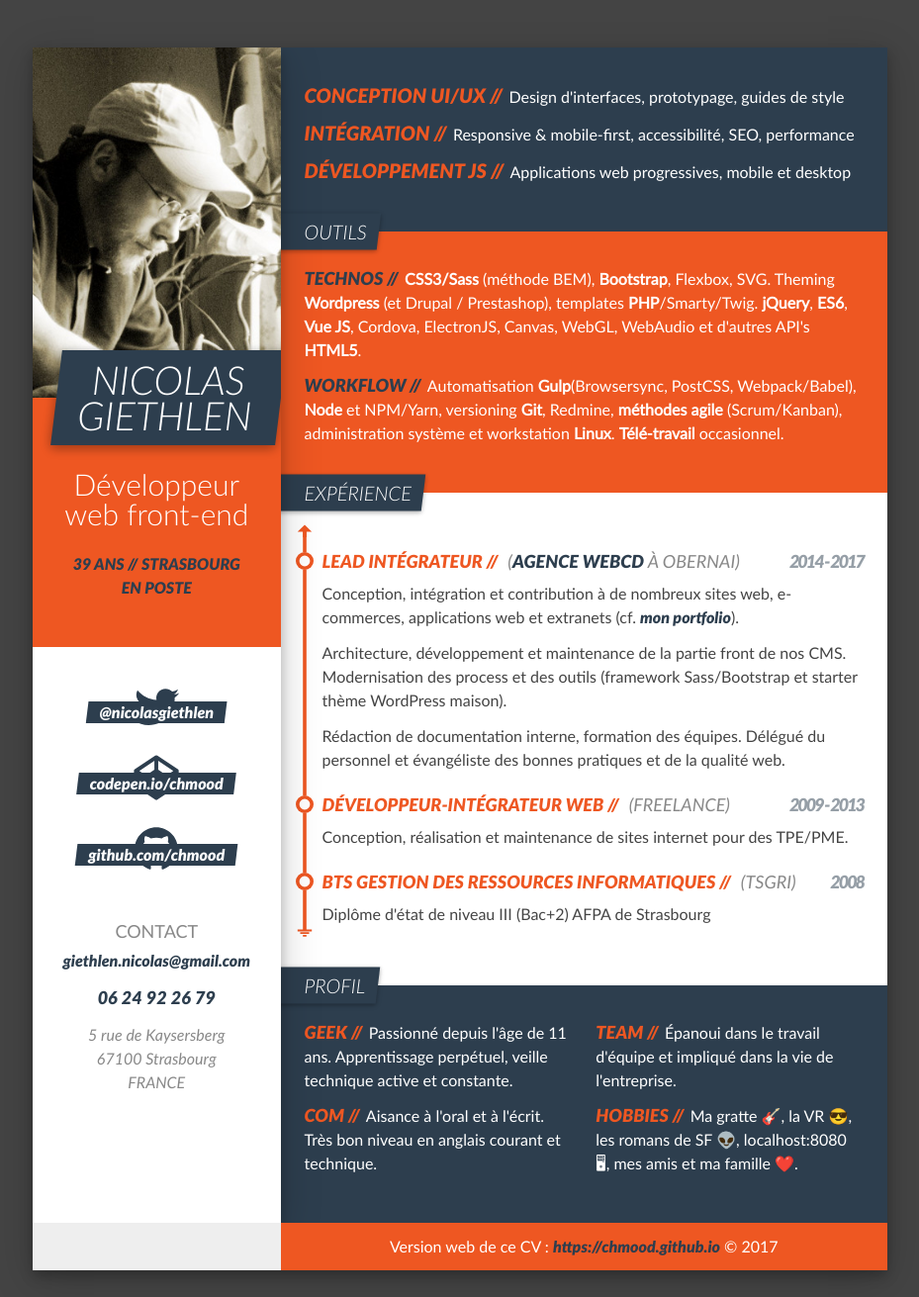
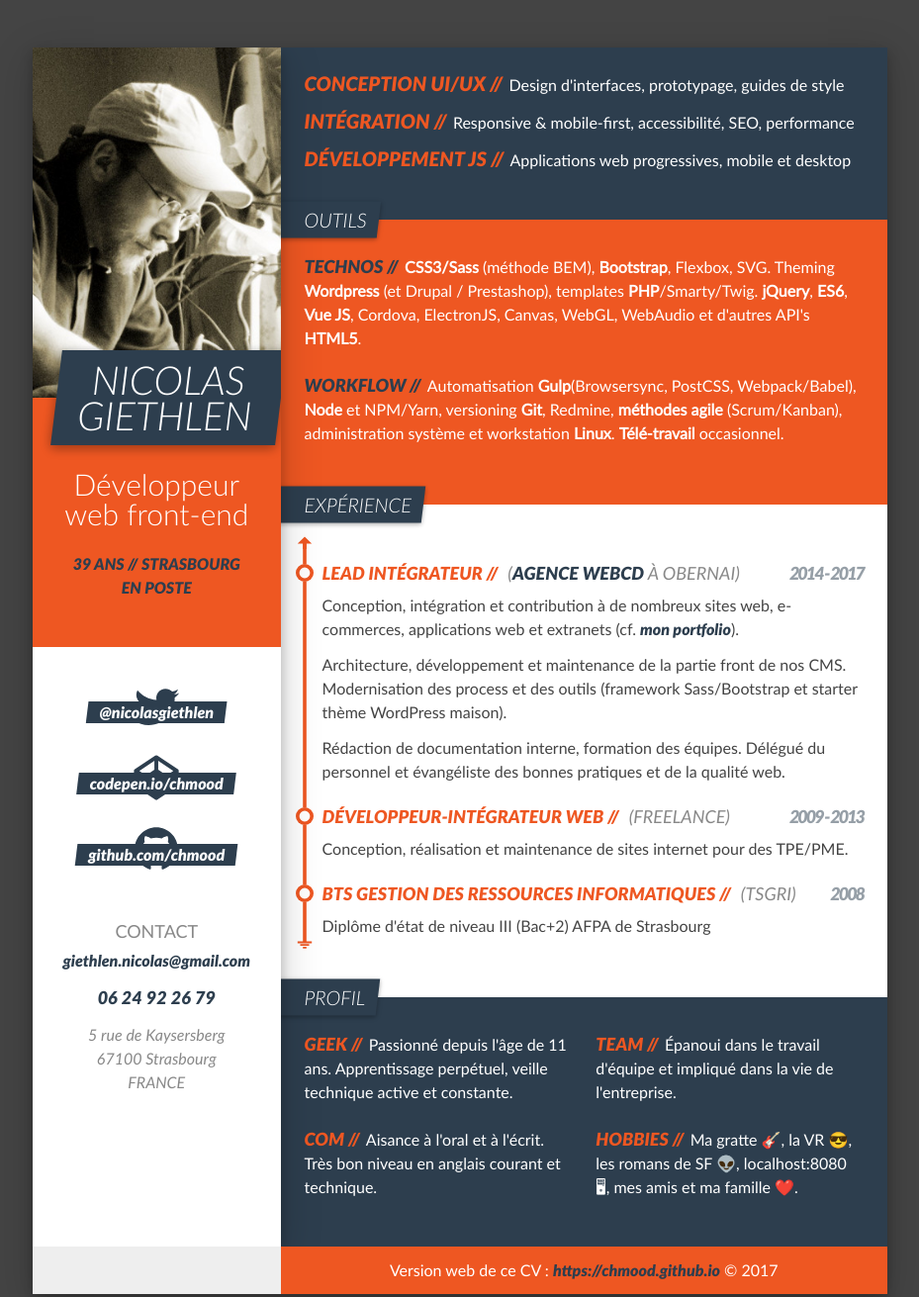
Before and after one commit to Chmood/Chmood.github.io, a website: page index.html in a window 1280 px wide. Shown: the top 1311 px of the page at 99% size, without its empty margins (175-1104 px from the left). Drawn offline with Linux system fonts and the light colour scheme.

Commit message:
Revamped section padding, more air added

```diff
--- a/src/scss/_variables.scss
+++ b/src/scss/_variables.scss
@@ -82,6 +82,7 @@ $gutter-in-px:              round($gutter * $pixels-per-rem / 1rem);
 
 $gutter-half:		            $gutter / 2;
 $gutter-quarter:	          $gutter / 4;
+$gutter-and-half:		        $gutter * 1.5;
 $gutter-double:		          $gutter * 2;
 $gutter-quad:		            $gutter * 4;
 
--- a/src/scss/sections.scss
+++ b/src/scss/sections.scss
@@ -37,8 +37,14 @@
 
 .section {
   position: relative;
-  padding: $gutter * 1.5 $gutter;
-  padding-top: $gutter * 1.5;
+  padding: $gutter-and-half $gutter;
+
+  &:first-child {
+    padding-top: $gutter; // No title for the first section
+  }
+  &:last-child {
+    padding-bottom: $gutter; // No title in next section
+  }
 }
 
 /* Section - title */
@@ -79,7 +85,11 @@
 .section__body {
 
   article {
-    margin-bottom: $gutter-half;
+    margin-bottom: $gutter;
+
+    .section--tasks & {
+      margin-bottom: $gutter-half;
+    }
   }
 
   h3 {
```
Also changed, not shown: css/main.min.css, src/.tmp/css/main.css.
